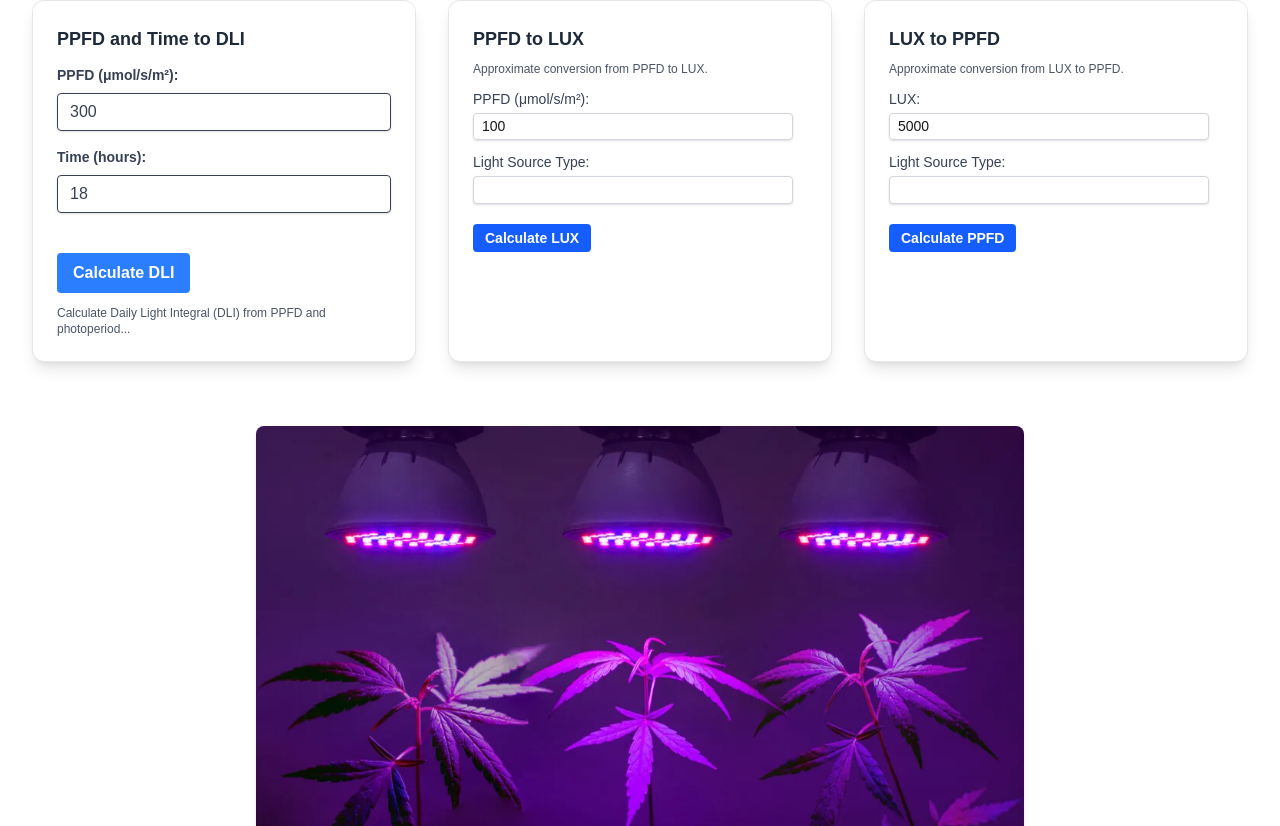
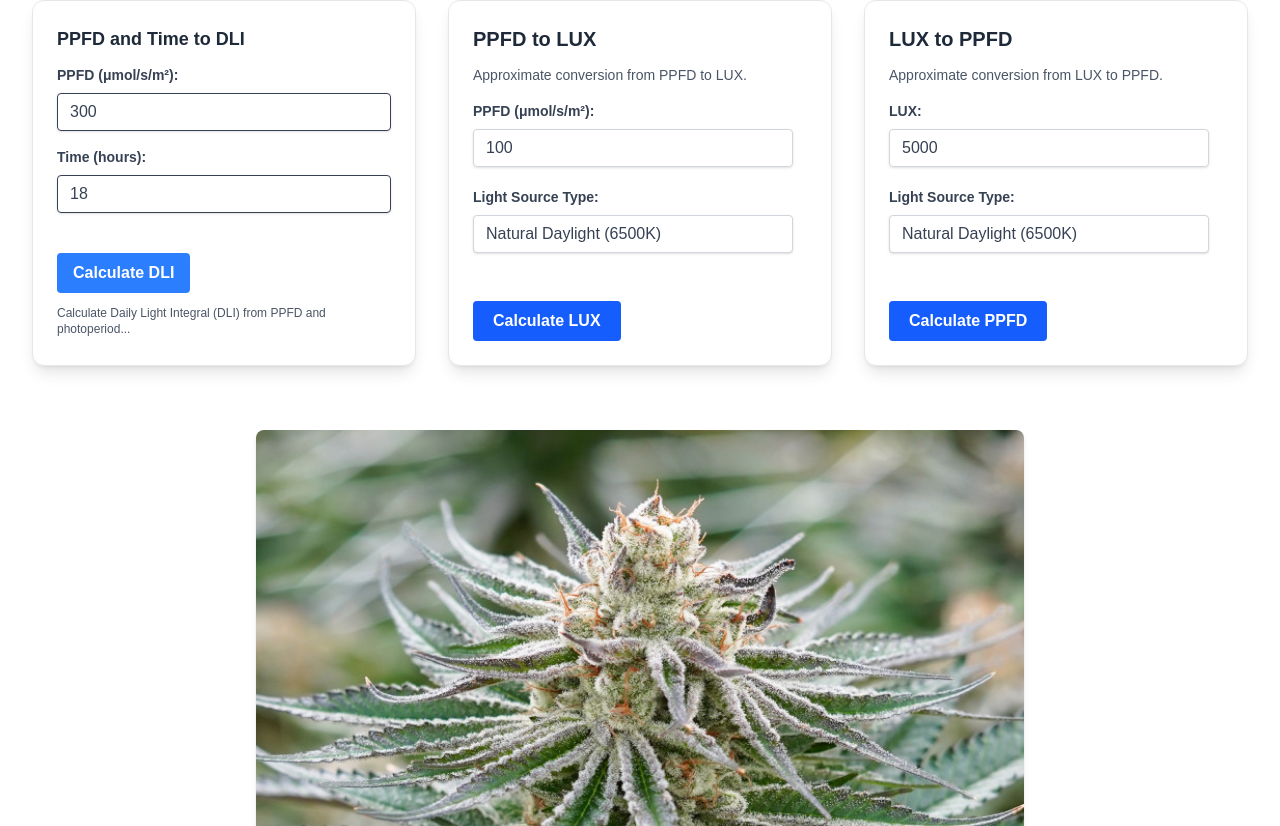
Before and after one commit to milja007/marketShop, a Next.js app: page /light-calc in a window 1280 px wide. Shown: the part 814-1640 px from the top of the page. Built offline with nearby package versions, Linux system fonts and the light colour scheme.

Commit message:
fixing factors

```diff
--- a/app/light-calc/page.tsx
+++ b/app/light-calc/page.tsx
@@ -6,41 +6,78 @@ import Image from "next/image";
 // Asset imports (ensure these paths are correct for your setup)
 import autoimg from "@/assets/autof.webp";
 import photoimg from "@/assets/photop.webp";
+import budimg from "@/assets/wide-sml-purple-punch.jpg";
 import purpleimg from "@/assets/shutterstock_1522132451-1.webp";
-import budimg from "@/assets/wide-sml-purple-punch.jpg";
+
 // Import the calculator components
 import DliToPpfdCalc from "@/components/CALCS/DliToPpfdCalc"; // Assuming this exists and is styled similarly
 import GenericLightCalc from "@/components/CALCS/GenericLightCalc";
 import ImageSlide from "@/components/ImageSlider/ImageSlide";
-// import { relative } from "path"; // This import is not used and can be removed
 
-// --- Conversion Factors and Helpers (Keep as is or move to utils) ---
-// Make sure Lumens <-> PPF factors are accurate!
 const ppfdToLuxFactors: { [key: string]: number | null } = {
-  /* ...factors */
+  "Natural Daylight 6500K": 43.478261,
+  "Halogen Lamp 3000K": 28.913615,
+  "High CRI LED 6500K": 5.802603,
+  "High CRI LED 4000K": 5.6108597,
+  "High CRI LED 3000K": 5.2555701,
+  "Low CRI LED 6500K": 7.4588939,
+  "Low CRI LED 3500K": 6.235595,
+  "HPS 2000K": 7.7079295,
+  "CMH 3000K": 5.5092988,
+  "Fluorescent Lamp 5000K": 74.112821,
+  "Monochromatic Red LED 650 nm": 13.012295,
+  "Monochromatic Blue LED 450 nm": 8.654105,
+  "Red + Blue LED 450+650 nm": 11.270037,
+  "Red + Blue + White LED 450+650nm+3500K": 38.926554,
 };
-const luxToPpfdFactors: { [key: string]: number | null } = {
-  /* ...factors */
+
+const luxToPpfdFactors: { [key: string]: number | null } = Object.entries(
+  ppfdToLuxFactors
+).reduce((acc, [key, value]) => {
+  acc[key] = value !== null && value !== 0 ? 1 / value : null; // Calculate inverse safely
+  return acc;
+}, {} as { [key: string]: number | null });
+
+// ***** IMPORTANT ******
+// Lumens <> PPF conversion factors are NOT generally the same as LUX <> PPFD factors.
+// You MUST provide accurate factors based on the light source's spectrum and total output.
+// Using LUX/PPFD factors here is INCORRECT placeholder logic.
+// Replace 'null' or the copied values with REAL data for accurate Lumens/PPF conversions.
+const lumensToPpfFactors: { [key: string]: number | null } = {
+  "Natural Daylight 6500K": 0.02300000043701883,
+  "Halogen Lamp 3000K": 0.03458599986579914,
+  "High CRI LED 6500K": 0.1723399979665701,
+  "High CRI LED 4000K": 0.17822599811049015,
+  "High CRI LED 3000K": 0.190274001594326,
+  "Low CRI LED 6500K": 0.1340680023330297,
+  "Low CRI LED 3500K": 0.1603699983991606,
+  "HPS 2000K": 0.1297390024004368,
+  "CMH 3000K": 0.18150999782222615,
+  "Fluorescent Lamp 5000K": 0.0134929998718511,
+  "Monochromatic Red LED 650 nm": 0.0768500030891457,
+  "Monochromatic Blue LED 450 nm": 0.115549996929561,
+  "Red + Blue LED 450+650 nm": 0.088729997596156,
+  "Red + Blue + White LED 450+650nm+3500K": 0.0256899995196353,
 };
-const lumensToPpfFactors: { [key: string]: number | null } = {
-  /* ... **REAL FACTORS NEEDED** */
-};
-const ppfToLumensFactors: { [key: string]: number | null } = {
-  /* ... **REAL FACTORS NEEDED** */
-};
-// Helper function to format option keys into more readable text
+
+// Calculate inverse for PPF to Lumens (Lumens per PPF)
+const ppfToLumensFactors: { [key: string]: number | null } = Object.entries(
+  lumensToPpfFactors
+).reduce((acc, [key, value]) => {
+  acc[key] = value !== null && value !== 0 ? 1 / value : null;
+  return acc;
+}, {} as { [key: string]: number | null });
+
+// Helper function to format option keys
 const formatOptionText = (key: string): string => {
-  // Simple formatting: replace hyphens with spaces and capitalize first letter
-  // Updated to add parenthesis around units like (650nm), (3000K)
   return key
     .replace(/-/g, " ")
-    .replace(/(\d+)\s?(nm|K|k)/gi, "($1$2)") // Add parenthesis around units
+    .replace(/(\d+)\s?(nm|K|k)/g, "($1$2)") // Add parenthesis around units like (650nm), (3000K)
     .split(" ")
     .map((word) => word.charAt(0).toUpperCase() + word.slice(1))
     .join(" ");
 };
-
-// --- Define Specific Calculation Functions ---
+// --- End Shared Data Definition ---
 
 // PPFD (input) * Factor (LUX per PPFD) = LUX (output)
 const calculatePpfdToLux = (ppfd: number, factor: number): number => {
@@ -84,14 +121,10 @@ const calculatePpfToLumens = (ppf: number, factor: number): number => {
   // Since factor is Lumens/PPF, multiplication gives Lumens.
   return ppf * factor;
 };
-
 const LightCalc = () => {
-  // Define the array of image assets
-  const CHART_IMAGES = [autoimg, photoimg];
-
   return (
     <div className="container mx-auto px-4 sm:px-6 lg:px-8 py-12 sm:py-16">
-      {/* --- Hero Section --- */}
+      {/* --- Hero Section (Keep as is) --- */}
       <section className="mb-12 sm:mb-16 text-center">
         <div className="flex flex-col lg:flex-row items-center justify-center gap-8">
           <div className="lg:w-1/2 lg:text-left">
@@ -100,24 +133,17 @@ const LightCalc = () => {
             </h1>
             <p className="text-lg sm:text-xl mb-6 text-gray-600 max-w-2xl mx-auto lg:mx-0">
               All the tools you need in one place to optimize your plant
-              lighting setup. Calculate your light based on autoflower or
-              photoperiod (chart).
+              lighting setup.Calculate your light based on autoflower or
+              photoperiod(chart).
             </p>
           </div>
           <div className="lg:w-1/2 flex justify-center lg:justify-end">
-            {/* Pass the CHART_IMAGES array directly to imageUrls */}
-            <ImageSlide
-              imageUrls={CHART_IMAGES}
-              alt="Decorative image illustrating grow lights or plants"
-              // Remove width and height props when using object-cover or object-contain within a sized container
-              // className="rounded-lg shadow-xl object-cover" // className handled within ImageSlide
-              // priority // Priority might be needed if this is above the fold
-            />
+            <ImageSlide imageUrls={[autoimg, photoimg]} alt="no image" />
           </div>
         </div>
       </section>
 
-      {/* --- Charts Section (Empty in original, keeping structure) --- */}
+      {/* --- Charts Section (Keep as is) --- */}
       <section className="my-16 sm:my-20"></section>
 
       {/* --- Calculator Sections --- */}
@@ -127,10 +153,8 @@ const LightCalc = () => {
         </h2>
         {/* Responsive Grid Layout - More Columns on Large Screens */}
         <div className="grid grid-cols-1 md:grid-cols-2 lg:grid-cols-3 gap-6 lg:gap-8">
-          {/* Adjusted gap */}
           {/* DLI Calculator Card - Smaller */}
           <div className="bg-white p-6 rounded-xl shadow-lg border border-gray-200 flex flex-col max-w-sm mx-auto w-full">
-            {/* Added max-w-sm, mx-auto, w-full */}
             <DliToPpfdCalc /> {/* Assumes this component is also compact */}
             <p className="text-gray-600 text-xs mt-3 flex-grow">
               {/* Smaller text */}
@@ -139,7 +163,6 @@ const LightCalc = () => {
           </div>
           {/* PPFD to LUX Card - Smaller */}
           <div className="bg-white p-6 rounded-xl shadow-lg border border-gray-200 flex flex-col max-w-sm mx-auto w-full">
-            {/* Added max-w-sm, mx-auto, w-full */}
             <GenericLightCalc
               title="PPFD to LUX" // Shorter title
               inputLabel="PPFD (μmol/s/m²):"
@@ -154,7 +177,6 @@ const LightCalc = () => {
           </div>
           {/* LUX to PPFD Card - Smaller */}
           <div className="bg-white p-6 rounded-xl shadow-lg border border-gray-200 flex flex-col max-w-sm mx-auto w-full">
-            {/* Added max-w-sm, mx-auto, w-full */}
             <GenericLightCalc
               title="LUX to PPFD" // Shorter title
               inputLabel="LUX:"
@@ -171,7 +193,7 @@ const LightCalc = () => {
           <div className="md:col-span-2 lg:col-span-3 my-6 sm:my-8 flex justify-center items-center px-4">
             {/* Spans grid, adds vertical margin */}
             <Image
-              src={purpleimg} // <<<--- ADD & REPLACE
+              src={budimg} // <<<--- ADD & REPLACE
               alt="Close up of healthy plant leaves under grow light"
               width={600} // Adjust width as needed
               height={200} // Adjust height for a wider/banner feel
@@ -180,7 +202,6 @@ const LightCalc = () => {
           </div>
           {/* Lumens to PPF Card - Smaller */}
           <div className="bg-white p-6 rounded-xl shadow-lg border border-gray-200 flex flex-col max-w-sm mx-auto w-full">
-            {/* Added max-w-sm, mx-auto, w-full */}
             <GenericLightCalc
               title="Lumens to PPF" // Shorter title
               inputLabel="Lumens (lm):"
@@ -195,7 +216,6 @@ const LightCalc = () => {
           </div>
           {/* PPF to Lumens Card - Smaller */}
           <div className="bg-white p-6 rounded-xl shadow-lg border border-gray-200 flex flex-col max-w-sm mx-auto w-full">
-            {/* Added max-w-sm, mx-auto, w-full */}
             <GenericLightCalc
               title="PPF to Lumens" // Shorter title
               inputLabel="PPF (μmol/s):"
@@ -215,7 +235,7 @@ const LightCalc = () => {
           <div className="md:col-span-2 lg:col-span-3 my-6 sm:my-8 flex justify-center items-center px-4">
             {/* Spans grid, adds vertical margin */}
             <Image
-              src={budimg} // <<<--- ADD & REPLACE
+              src={purpleimg} // <<<--- ADD & REPLACE
               alt="Image of a modern LED grow light fixture"
               width={600} // Adjust width as needed
               height={200} // Adjust height for a wider/banner feel
--- a/components/CALCS/GenericLightCalc.tsx
+++ b/components/CALCS/GenericLightCalc.tsx
@@ -2,16 +2,17 @@
 
 import React, { useRef, useState } from "react";
 
+// Define the props interface for the generic calculator
 interface GenericLightCalcProps {
-  title: string;
-  inputLabel: string;
-  outputLabel: string;
-  inputDefaultValue: number;
-  conversionFactors: { [key: string]: number | null };
-  formatOptionText: (key: string) => string;
-  calculateFunction: (inputValue: number, factor: number) => number;
-  outputUnit: string;
-  noteText: string;
+  title: string; // Title of the specific calculator
+  inputLabel: string; // Label for the input field
+  outputLabel: string; // Label for the result display
+  inputDefaultValue: number; // Default value for the input
+  conversionFactors: { [key: string]: number | null }; // The specific set of factors for this calculation
+  formatOptionText: (key: string) => string; // Helper function to format option text
+  calculateFunction: (inputValue: number, factor: number) => number; // The specific calculation logic
+  outputUnit: string; // The unit for the output result
+  noteText: string; // Explanatory note about the calculation/approximation
 }
 
 const GenericLightCalc: React.FC<GenericLightCalcProps> = ({
@@ -25,13 +26,19 @@ const GenericLightCalc: React.FC<GenericLightCalcProps> = ({
   outputUnit,
   noteText,
 }) => {
+  // Create a ref for the input element
   const inputRef = useRef<HTMLInputElement>(null);
+
+  // State to manage the selected light source type (defaulting to the first option key)
   const [lightType, setLightType] = useState<string>(
     Object.keys(conversionFactors)[0]
   );
+  // State to store the calculated result
   const [result, setResult] = useState<number | null>(null);
+  // State to store any error messages
   const [error, setError] = useState<string | null>(null);
 
+  // Function to handle the change in the light type select dropdown
   const handleLightTypeChange = (
     event: React.ChangeEvent<HTMLSelectElement>
   ) => {
@@ -40,6 +47,7 @@ const GenericLightCalc: React.FC<GenericLightCalcProps> = ({
     setError(null);
   };
 
+  // Function to perform the calculation
   const performCalculation = () => {
     setResult(null);
     setError(null);
@@ -68,10 +76,12 @@ const GenericLightCalc: React.FC<GenericLightCalcProps> = ({
       return;
     }
 
-    const requiresPositiveFactor =
-      outputUnit.includes("/") ||
-      title.toLowerCase().includes("lux to ppfd") ||
-      title.toLowerCase().includes("ppf to lumens");
+    // Allow non-positive factor only if it's multiplication (like PPFD to LUX, where 0 is valid)
+    // For division-based calculations (LUX to PPFD), factor must be positive.
+    // We check the calculateFunction logic implicitly here. A simple check:
+    // If the output unit suggests division might happen (e.g., contains '/'), enforce positive factor.
+    // This is a heuristic; a more robust way would be to pass a flag in props if needed.
+    const requiresPositiveFactor = outputUnit.includes("/");
     if (requiresPositiveFactor && conversionFactor <= 0) {
       setError(
         `Conversion factor for "${formatOptionText(
@@ -83,6 +93,7 @@ const GenericLightCalc: React.FC<GenericLightCalcProps> = ({
 
     try {
       const calculatedResult = calculateFunction(inputValue, conversionFactor);
+      // Check for NaN or Infinity results post-calculation
       if (isNaN(calculatedResult) || !isFinite(calculatedResult)) {
         setError(
           "Calculation resulted in an invalid number. Check input and factors."
@@ -101,15 +112,16 @@ const GenericLightCalc: React.FC<GenericLightCalcProps> = ({
 
   return (
     <>
-      <h3 className="text-lg font-semibold mb-2 text-gray-800">{title}</h3>
-      <p className="text-gray-600 text-xs mb-3">{noteText}</p>
-      {/* Input Field - Smaller Padding and Text */}
-      <div className="mb-3">
+      <h3 className="text-xl font-semibold mb-3 text-gray-800">{title}</h3>
+      <p className="text-gray-600 text-sm mb-4">{noteText}</p>
+
+      {/* Input Field */}
+      <div className="mb-5">
         {" "}
-        {/* Reduced margin-bottom */}
+        {/* Increased margin */}
         <label
           htmlFor={`input-${title.replace(/\s+/g, "-")}`}
-          className="block text-gray-700 text-sm font-medium mb-1"
+          className="block text-gray-700 text-sm font-bold mb-2"
         >
           {inputLabel}
         </label>
@@ -119,17 +131,18 @@ const GenericLightCalc: React.FC<GenericLightCalcProps> = ({
           ref={inputRef}
           defaultValue={inputDefaultValue}
           min={0}
-          step="any"
-          className="shadow-sm appearance-none border border-gray-300 rounded max-w-xs w-full py-1 px-2 text-sm leading-tight focus:outline-none focus:ring-1 focus:ring-blue-500 focus:border-transparent" // Reduced py and text-sm
+          step="any" // Allow floating point numbers
+          className="shadow-sm appearance-none border border-gray-300 rounded max-w-xs w-full py-2 px-3 text-gray-700 leading-tight focus:outline-none focus:ring-2 focus:ring-blue-500 focus:border-transparent" // Adjusted styling: max-w-xs
         />
       </div>
-      {/* Light Type Select - Smaller Padding and Text */}
-      <div className="mb-3">
+
+      {/* Light Type Select */}
+      <div className="mb-6">
         {" "}
-        {/* Reduced margin-bottom */}
+        {/* Increased margin */}
         <label
           htmlFor={`lightTypeSelect-${title.replace(/\s+/g, "-")}`}
-          className="block text-gray-700 text-sm font-medium mb-1"
+          className="block text-gray-700 text-sm font-bold mb-2"
         >
           Light Source Type:
         </label>
@@ -137,7 +150,7 @@ const GenericLightCalc: React.FC<GenericLightCalcProps> = ({
           id={`lightTypeSelect-${title.replace(/\s+/g, "-")}`}
           value={lightType}
           onChange={handleLightTypeChange}
-          className="shadow-sm appearance-none border border-gray-300 rounded max-w-xs w-full py-1 px-2 text-sm leading-tight focus:outline-none focus:ring-1 focus:ring-blue-500 focus:border-transparent bg-white" // Reduced py and text-sm
+          className="shadow-sm appearance-none border border-gray-300 rounded max-w-xs w-full py-2 px-3 text-gray-700 leading-tight focus:outline-none focus:ring-2 focus:ring-blue-500 focus:border-transparent bg-white" // Adjusted styling: max-w-xs
         >
           {Object.keys(conversionFactors).map((key) => (
             <option key={key} value={key}>
@@ -146,35 +159,38 @@ const GenericLightCalc: React.FC<GenericLightCalcProps> = ({
           ))}
         </select>
       </div>
-      {/* Calculate Button - Smaller Padding and Text */}
-      <div className="mt-2">
+
+      {/* Calculate Button */}
+      <div className="mt-6">
         {" "}
-        {/* Reduced margin-top */}
+        {/* Added margin-top */}
         <button
           onClick={performCalculation}
-          className="bg-blue-600 hover:bg-blue-700 text-white font-semibold py-1 px-3 rounded text-sm focus:outline-none focus:ring-2 focus:ring-offset-2 focus:ring-blue-500 transition duration-150 ease-in-out" // Reduced py and px, text-sm
+          className="bg-blue-600 hover:bg-blue-700 text-white font-bold py-2 px-5 rounded focus:outline-none focus:ring-2 focus:ring-offset-2 focus:ring-blue-500 transition duration-150 ease-in-out" // Adjusted styling
         >
           Calculate {outputLabel.replace("Calculated ", "").replace(":", "")}
         </button>
       </div>
-      {/* Display Error Message - Smaller Padding and Text */}
+
+      {/* Display Error Message */}
       {error && (
         <div
-          className="mt-2 bg-red-100 border border-red-300 text-red-700 px-2 py-1 rounded relative max-w-xs text-xs" // Reduced py and px, text-xs
+          className="mt-4 bg-red-100 border border-red-400 text-red-700 px-4 py-3 rounded relative max-w-md" // Added max-width
           role="alert"
         >
           <span className="block sm:inline">{error}</span>
         </div>
       )}
-      {/* Display Result - Smaller Padding and Text */}
+
+      {/* Display Result */}
       {result !== null && !error && (
         <div
-          className="mt-2 bg-green-100 border border-green-300 text-green-800 px-2 py-1 rounded relative max-w-xs text-sm" // Reduced py and px, text-sm
+          className="mt-4 bg-green-100 border border-green-400 text-green-800 px-4 py-3 rounded relative max-w-md" // Added max-width and adjusted text color
           role="alert"
         >
-          <span className="font-semibold">{outputLabel}</span>
-          <span className="text-base font-medium">{result.toFixed(2)}</span>
-          {outputUnit}
+          <span className="font-bold">{outputLabel}</span>{" "}
+          <span className="text-lg">{result.toFixed(2)}</span> {outputUnit}{" "}
+          {/* Made result slightly larger */}
         </div>
       )}
     </>
```
